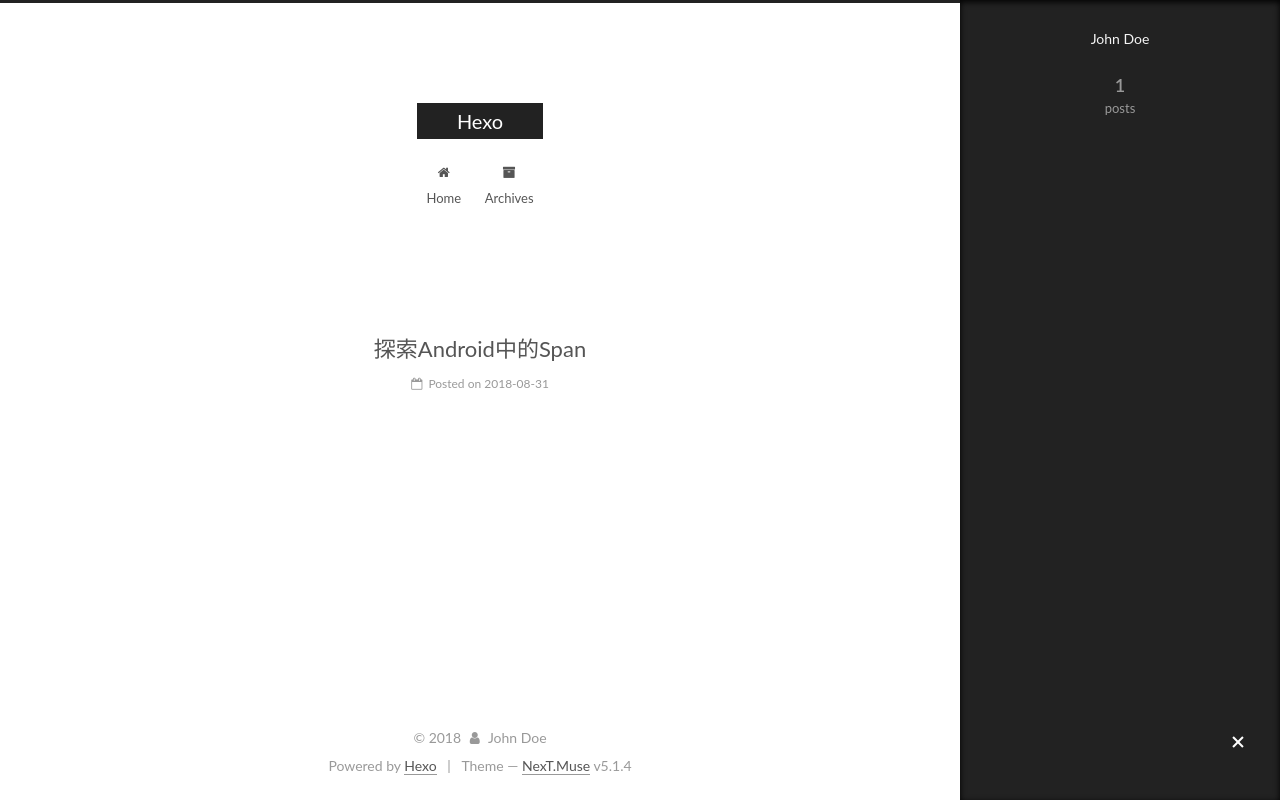
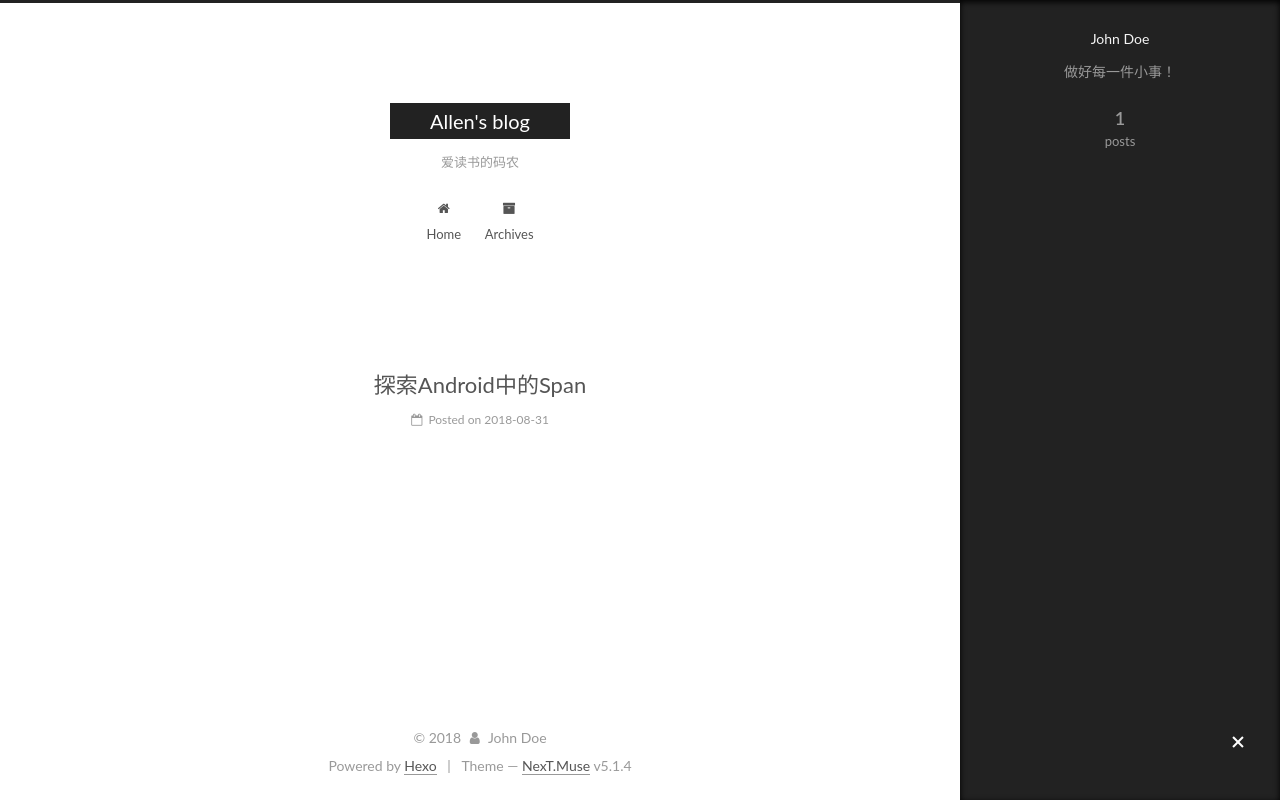
Before and after one commit to csgsky/csgsky.github.io, a plain HTML site: page index.html in a window 1280 px wide. Both pictures are taken after a click on the element 1238 px from the left and 742 px from the top of the page. Drawn offline with Linux system fonts and the light colour scheme.

Commit message:
Site updated: 2018-08-31 10:25:13

```diff
--- a/css/main.css
+++ b/css/main.css
@@ -1822,7 +1822,7 @@ pre .javascript .function {
   width: 4px;
   height: 4px;
   border-radius: 50%;
-  background: #bed0ff;
+  background: #ffffcd;
 }
 .links-of-blogroll {
   font-size: 13px;
--- a/index.html
+++ b/index.html
@@ -79,13 +79,16 @@
 
 
 
+<meta name="description" content="做好每一件小事！">
 <meta property="og:type" content="website">
-<meta property="og:title" content="Hexo">
+<meta property="og:title" content="Allen&#39;s blog">
 <meta property="og:url" content="http://yoursite.com/index.html">
-<meta property="og:site_name" content="Hexo">
+<meta property="og:site_name" content="Allen&#39;s blog">
+<meta property="og:description" content="做好每一件小事！">
 <meta property="og:locale" content="default">
 <meta name="twitter:card" content="summary">
-<meta name="twitter:title" content="Hexo">
+<meta name="twitter:title" content="Allen&#39;s blog">
+<meta name="twitter:description" content="做好每一件小事！">
 
 
 
@@ -121,7 +124,7 @@
 
 
 
-  <title>Hexo</title>
+  <title>Allen's blog</title>
 
 
 
@@ -152,12 +155,12 @@
     <div class="custom-logo-site-title">
       <a href="/"  class="brand" rel="start">
         <span class="logo-line-before"><i></i></span>
-        <span class="site-title">Hexo</span>
+        <span class="site-title">Allen's blog</span>
         <span class="logo-line-after"><i></i></span>
       </a>
     </div>
 
-        <p class="site-subtitle"></p>
+        <p class="site-subtitle">爱读书的码农</p>
 
   </div>
 
@@ -238,7 +241,7 @@
     </span>
 
     <span hidden itemprop="publisher" itemscope itemtype="http://schema.org/Organization">
-      <meta itemprop="name" content="Hexo">
+      <meta itemprop="name" content="Allen's blog">
     </span>
 
 
@@ -371,7 +374,7 @@
           <div class="site-author motion-element" itemprop="author" itemscope itemtype="http://schema.org/Person">
 
               <p class="site-author-name" itemprop="name">John Doe</p>
-              <p class="site-description motion-element" itemprop="description"></p>
+              <p class="site-description motion-element" itemprop="description">做好每一件小事！</p>
           </div>
 
           <nav class="site-state motion-element">
```
Also changed, not shown: 2018/08/31/探索Android中的Span/index.html (+9 -6 lines), archives/2018/08/index.html (+10 -7 lines), archives/2018/index.html (+10 -7 lines), archives/index.html (+10 -7 lines).
